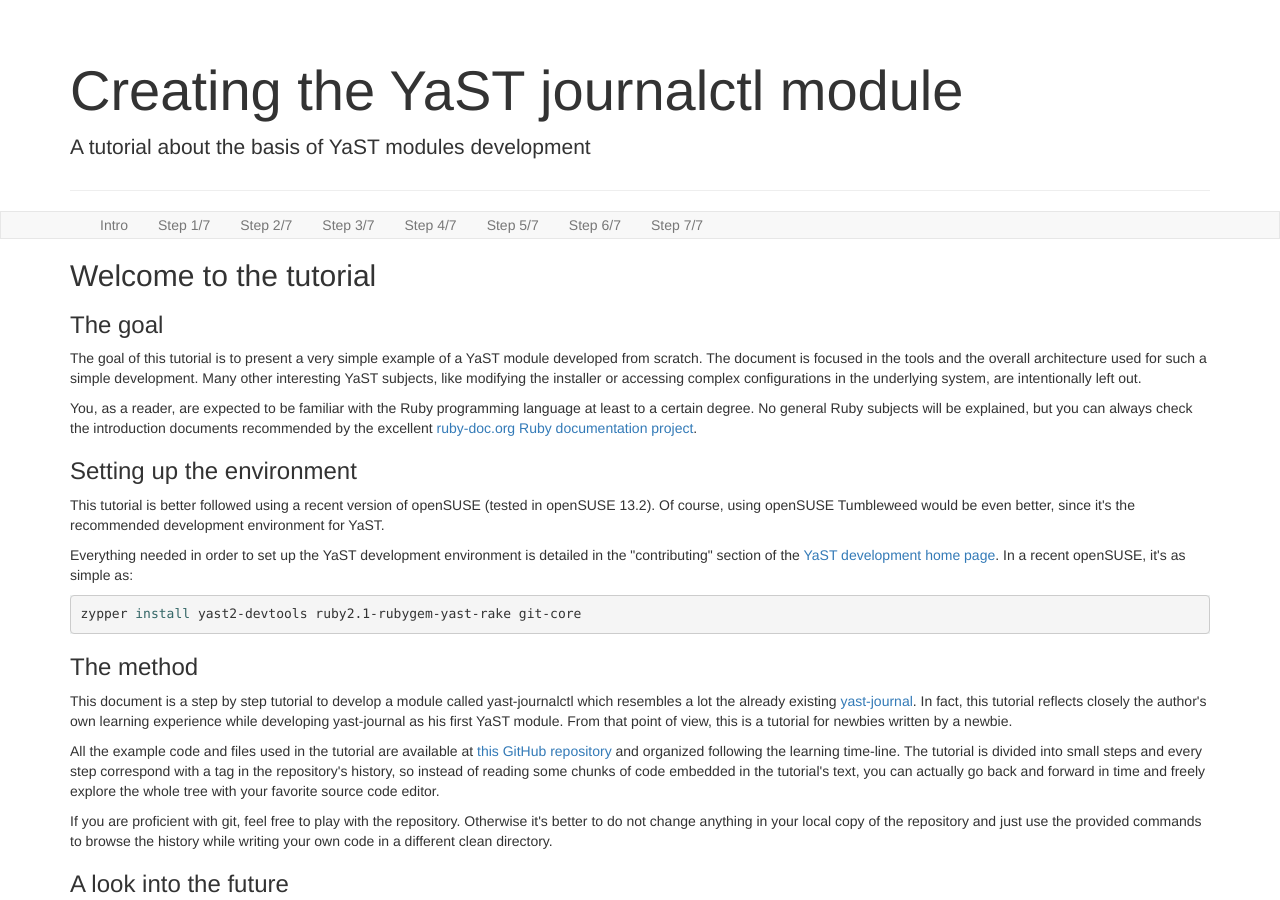
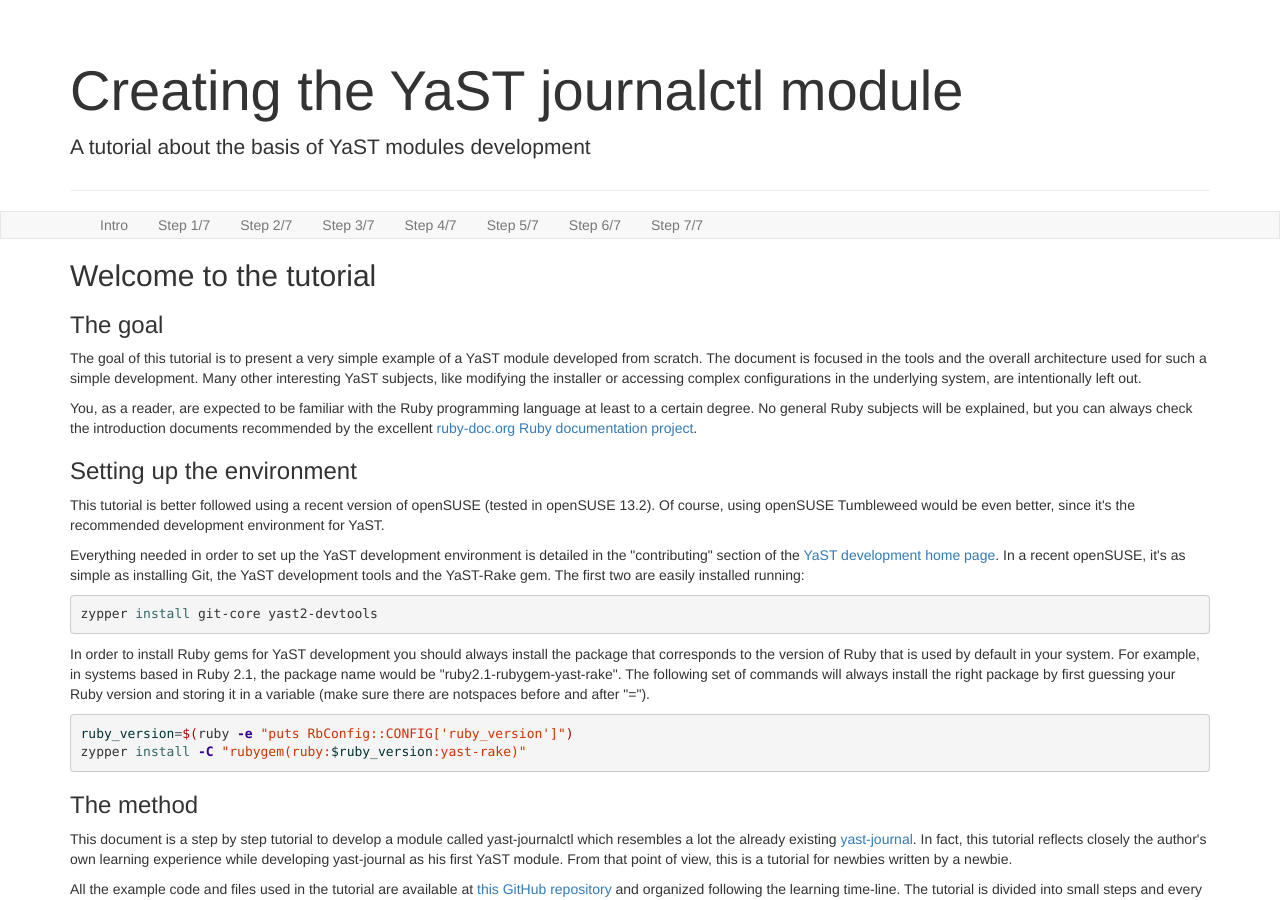
Before and after one commit to yast/yast-journalctl-tutorial, a Jekyll site: the page built from index.html, in a window 1280 px wide and 900 px high. Built offline with Jekyll 4.4.1, drawn with Linux system fonts in a browser that asks for light colours; nearby versions of some CDN libraries; library files that are not in the unit come from our copies.

Commit message:
Fix install yast-rake

```diff
--- a/index.html
+++ b/index.html
@@ -30,11 +30,23 @@
 Everything needed in order to set up the YaST development environment is
 detailed in the &quot;contributing&quot; section of the
 <a href="http://yast.github.io">YaST development home page</a>. In a recent
-openSUSE, it's as simple as:
+openSUSE, it's as simple as installing Git, the YaST development tools and the
+YaST-Rake gem. The first two are easily installed running:
 </p>
-
 {% highlight bash %}
-zypper install yast2-devtools ruby2.1-rubygem-yast-rake git-core
+zypper install git-core yast2-devtools
+{% endhighlight %}
+<p>
+In order to install Ruby gems for YaST development you should always install the
+package that corresponds to the version of Ruby that is used by default in your
+system. For example, in systems based in Ruby 2.1, the package name would be
+"ruby2.1-rubygem-yast-rake". The following set of commands will always install
+the right package by first guessing your Ruby version and storing it in a
+variable (make sure there are notspaces before and after "=").
+</p>
+{% highlight bash %}
+ruby_version=$(ruby -e "puts RbConfig::CONFIG['ruby_version']")
+zypper install -C "rubygem(ruby:$ruby_version:yast-rake)"
 {% endhighlight %}
 
 <h3>The method</h3>
```
